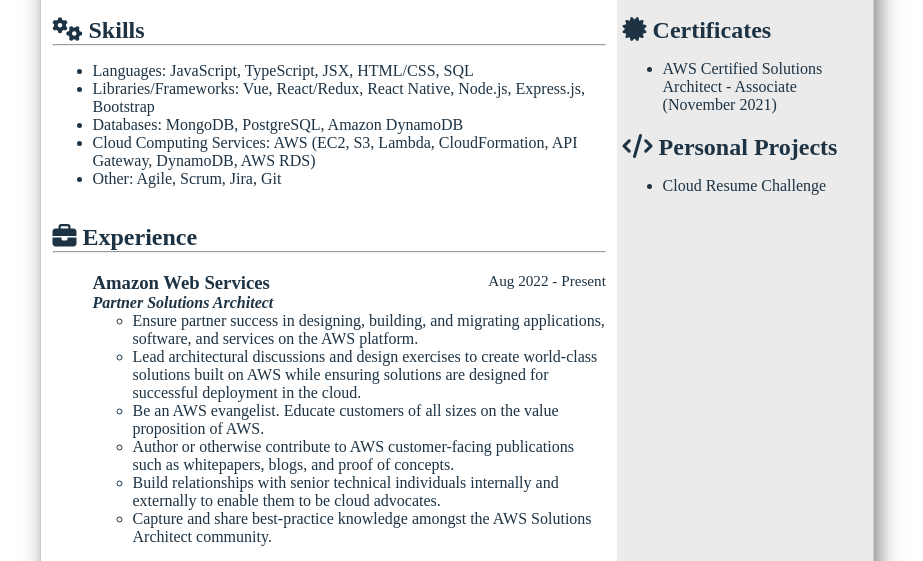
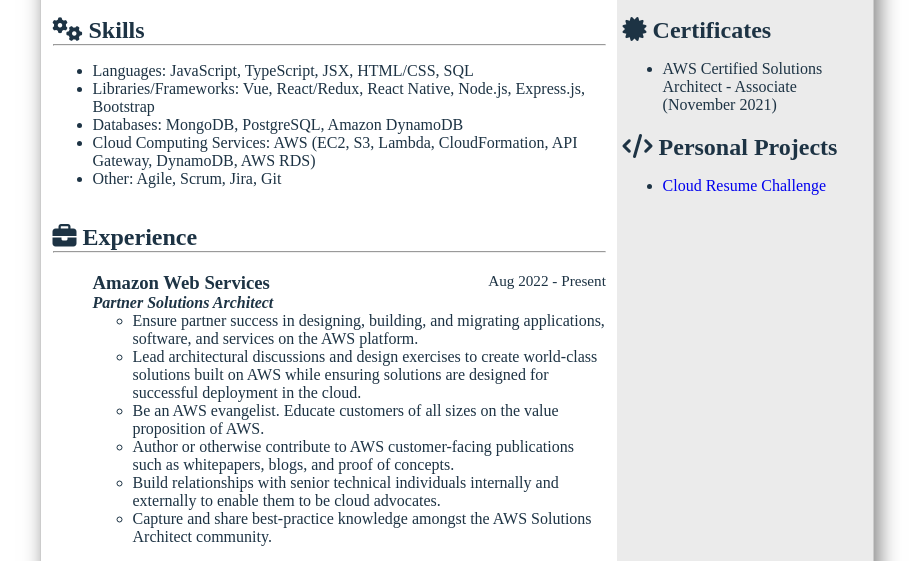
Before and after one commit to jefferygraham/cloud-resume-challenge, a plain HTML site: page resume/index.html in a window 1280 px wide. Shown: the part 188-749 px from the top of the page, without its empty margins (183-1106 px from the left). Drawn offline with Linux system fonts and the light colour scheme.

Commit message:
add link to crc repo

```diff
--- a/resume/index.html
+++ b/resume/index.html
@@ -237,7 +237,14 @@
         </ul>
         <h2><i class="fa-solid fa-code"></i> Personal Projects</h2>
         <ul>
-          <li>Cloud Resume Challenge</li>
+          <li>
+            <a
+              href="https://github.com/jefferygraham/cloud-resume-challenge"
+              target="_blank"
+              rel="noopener noreferrer"
+              >Cloud Resume Challenge</a
+            >
+          </li>
         </ul>
       </section>
 
```
